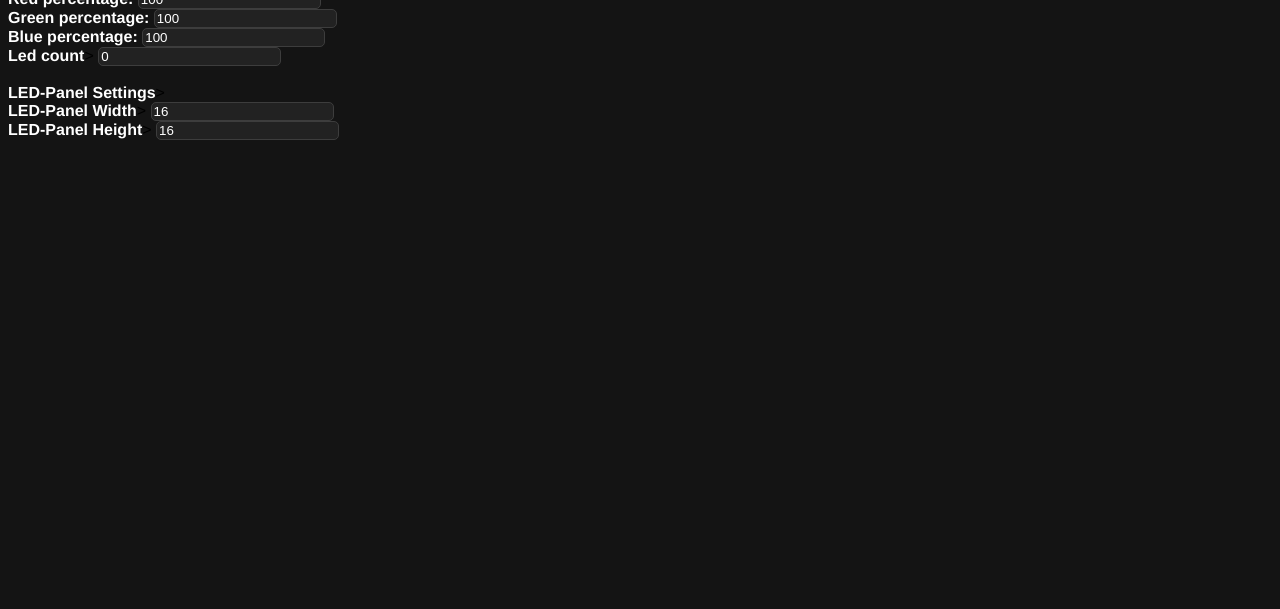
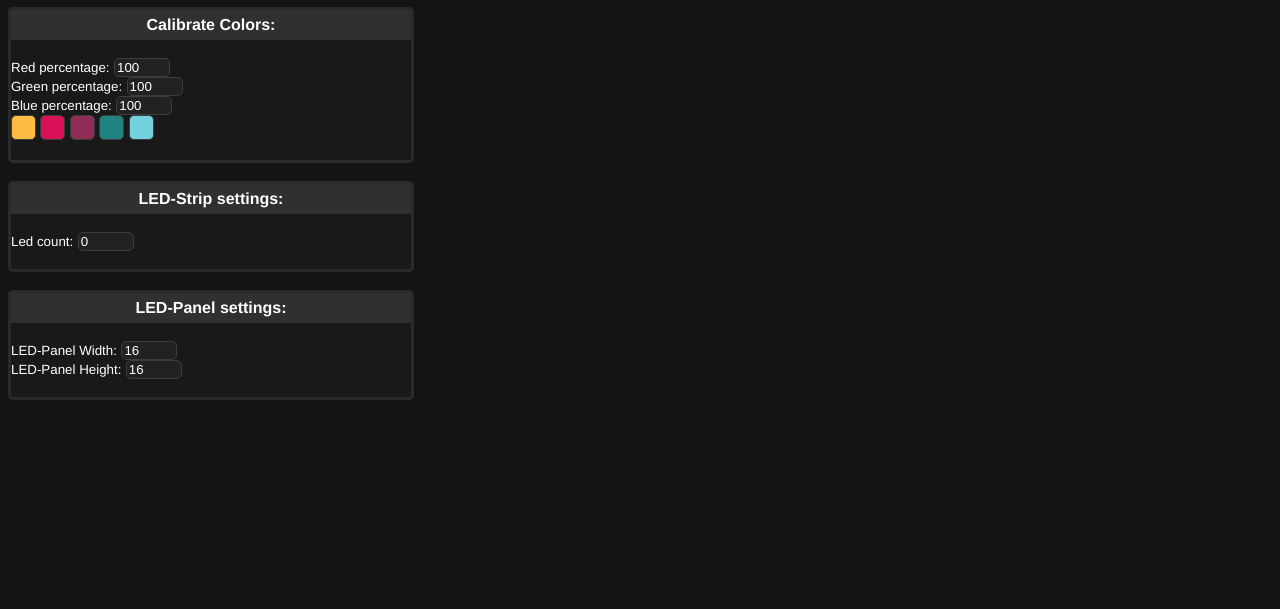
Before and after one commit to merijndewit/Led-Engine, a website: page LedEngine/public/Settings.html in a window 1280 px wide. Shown: the part 191-800 px from the top of the page. Drawn offline with nearby package versions, Linux system fonts and the light colour scheme; no server answers.

Commit message:
organised everything in panels, added smaller input boxes

```diff
--- a/LedEngine/public/Settings.html
+++ b/LedEngine/public/Settings.html
@@ -18,35 +18,50 @@
 <div class="Brightness">
   <input type="range" min="1" max="100" value="100" class="range-slider" id="A1" oninput="valueChanged(this)">
 </div>
-<div>
+<h1>Setup/Settings</h1>
+<div class="Panel">
+  <div class="Header-Panel">
+    <strong>Calibrate Colors:</strong>
+  </div>
   <br>
-  <strong>Calibrate Colors:</strong>
+  <small>Red percentage:</small>
+  <input type="text" min="1" value="100" id="RedCalibrationPercentage" class="smallTextBox" oninput="RedCalibrationChanged(this)">
+  <br>
+  <small>Green percentage:</small>
+  <input type="text" min="1" value="100" id="GreenCalibrationPercentage" class="smallTextBox" oninput="GreenCalibrationChanged(this)">
+  <br>
+  <small>Blue percentage:</small>
+  <input type="text" min="1" value="100" id="BlueCalibrationPercentage" class="smallTextBox" oninput="BlueCalibrationChanged(this)">
   <br>
   <button id="color0" class="color0"></button>
   <button id="color1" class="color1"></button>
   <button id="color2" class="color2"></button>
   <button id="color3" class="color3"></button>
   <button id="color4" class="color4"></button>
+  <br><br>
+</div>
+<br>
+<div class="Panel">
+  <div class="Header-Panel">
+    <strong>LED-Strip settings:</strong>
+  </div>
   <br>
-  <strong>Red percentage:</strong>
-  <input type="text" min="1" value="100" id="RedCalibrationPercentage" oninput="RedCalibrationChanged(this)">
+  <small>Led count:</small >
+  <input type="text" value="0" id="configPanelLedCount" class="smallTextBox" oninput="configPanelLedCountChanged(this)">
+  <br><br>
+</div>
+<br>
+<div class="Panel">
+  <div class="Header-Panel">
+    <strong>LED-Panel settings:</strong>
+  </div>
   <br>
-  <strong>Green percentage:</strong>
-  <input type="text" min="1" value="100" id="GreenCalibrationPercentage" oninput="GreenCalibrationChanged(this)">
+  <small>LED-Panel Width:</small>
+  <input type="text" value="16" id="configPanelWidth" class="smallTextBox" oninput="configPanelWidthChanged(this)">
   <br>
-  <strong>Blue percentage:</strong>
-  <input type="text" min="1" value="100" id="BlueCalibrationPercentage" oninput="BlueCalibrationChanged(this)">
-  <br>
-  <strong>Led count</strong>>
-  <input type="text" value="0" id="configPanelLedCount" oninput="configPanelLedCountChanged(this)">
+  <small>LED-Panel Height:</small>
+  <input type="text" value="16" id="configPanelHeight" class="smallTextBox" oninput="configPanelHeightChanged(this)">
   <br><br>
-  <strong>LED-Panel Settings</strong>>
-  <br>
-  <strong>LED-Panel Width</strong>>
-  <input type="text" value="16" id="configPanelWidth" oninput="configPanelWidthChanged(this)">
-  <br>
-  <strong>LED-Panel Height</strong>>
-  <input type="text" value="16" id="configPanelHeight" oninput="configPanelHeightChanged(this)">
 </div>
 
 
```
